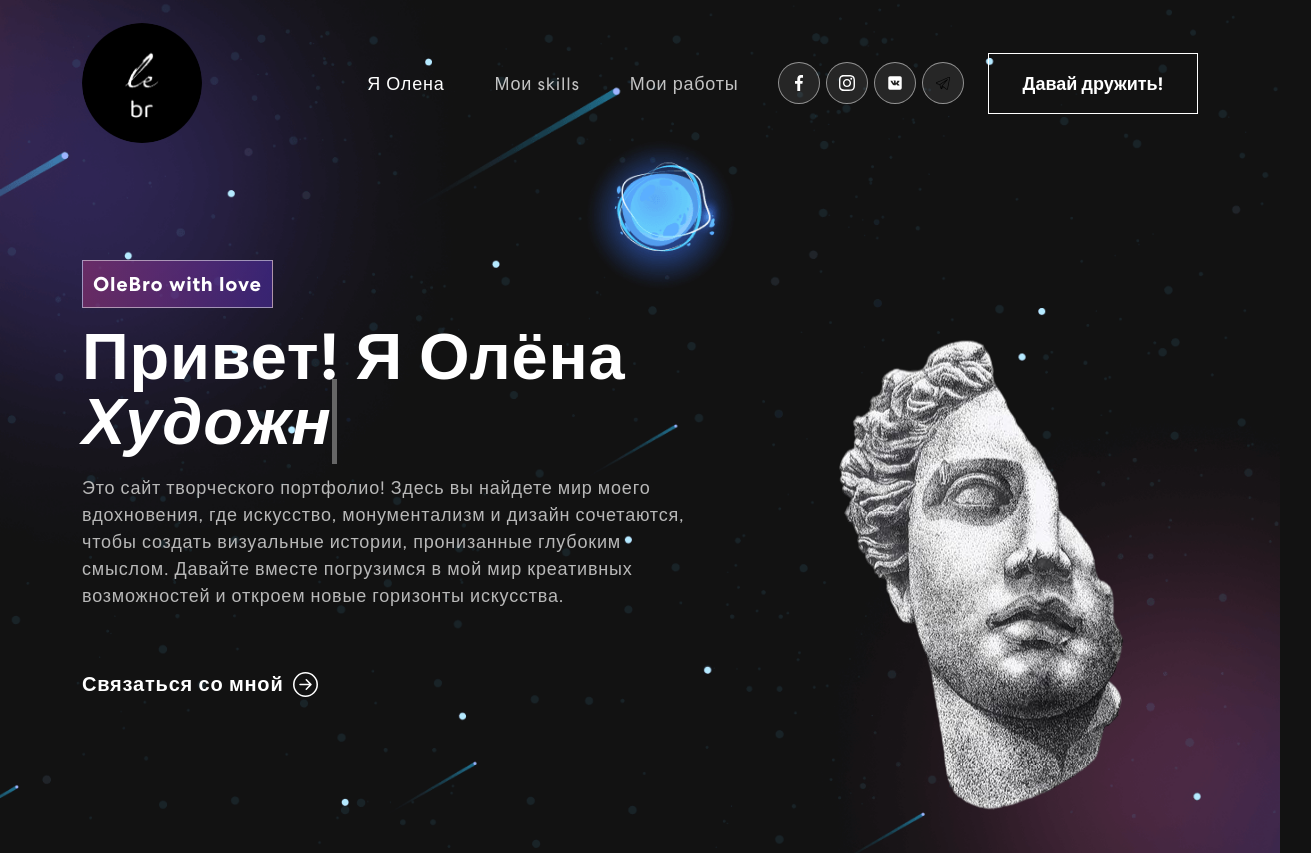
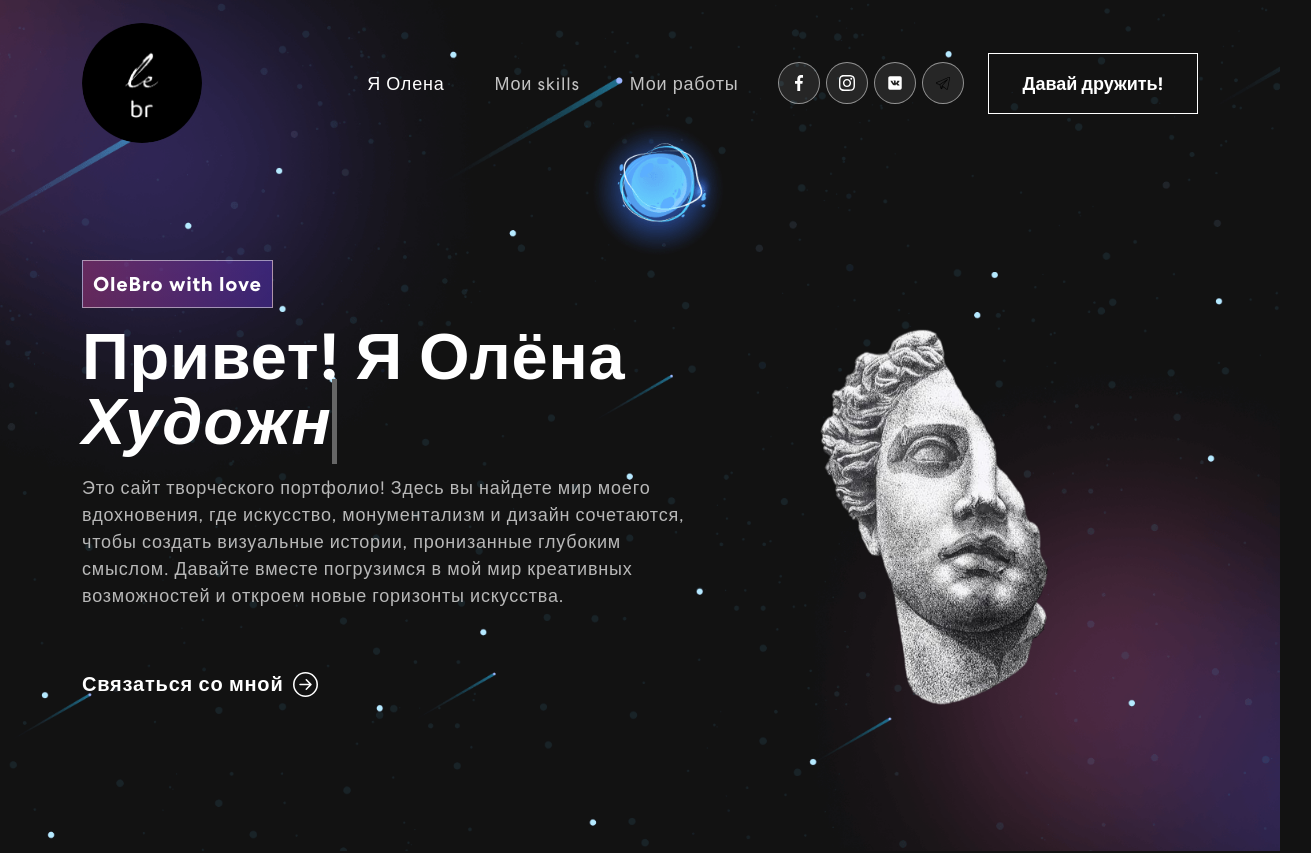
Before and after one commit to homeDevelopman/olebro, a React (Create React App) app: page / in a window 1280 px wide. Shown: the top 853 px of the page, 1311 px wide, since content can reach past the window. Built offline with nearby package versions, Linux system fonts and the light colour scheme.

Commit message:
-задать ширину, -убрать margin для картинки

```diff
--- a/src/components/banner/banner.css
+++ b/src/components/banner/banner.css
@@ -69,9 +69,7 @@
 }
 
 .image-neon {
-    display: block;
     margin: 20px auto;
-    width: auto; /* Или задайте конкретную ширину */
     transition: filter 0.3s ease; /* Плавный переход фильтра */
     filter: drop-shadow(0 0 5px #0000); /* Начальное состояние без видимой тени */
     cursor: none;
```
